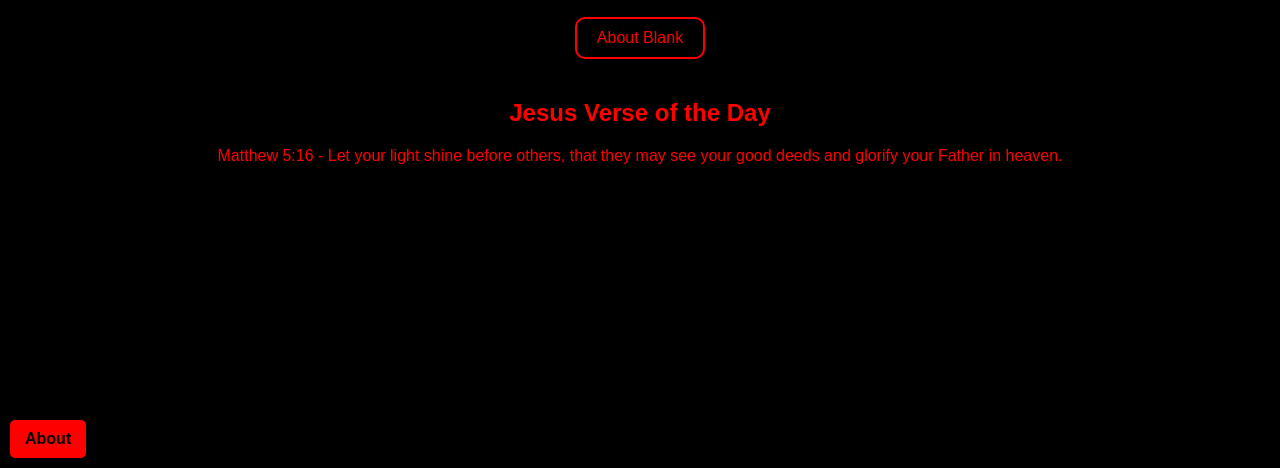
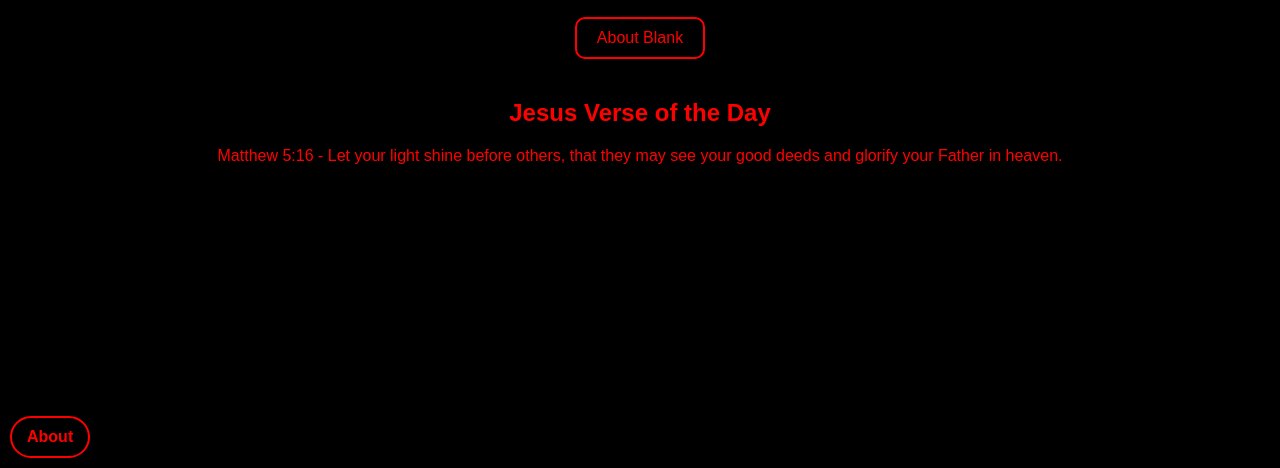
Before and after one commit to Skibitirizx/YoBoiJakeV2, a website: page public/index.html in a window 1280 px wide. Shown: the part 332-800 px from the top of the page. Drawn offline with Linux system fonts and the light colour scheme.

Commit message:
Update index.html

```diff
--- a/public/index.html
+++ b/public/index.html
@@ -13,18 +13,19 @@
       position: fixed;
       bottom: 10px;
       left: 10px;
-      background-color: red;
-      color: black;
+      background-color: transparent;
+      color: red;
       padding: 10px 15px;
-      border-radius: 5px;
+      border: 2px solid red;
+      border-radius: 25px;
       font-weight: bold;
       cursor: pointer;
       transition: background-color 0.3s, color 0.3s;
     }
 
     #about-tab:hover {
-      background-color: black;
-      color: red;
+      background-color: red;
+      color: black;
     }
   </style>
 </head>
```
